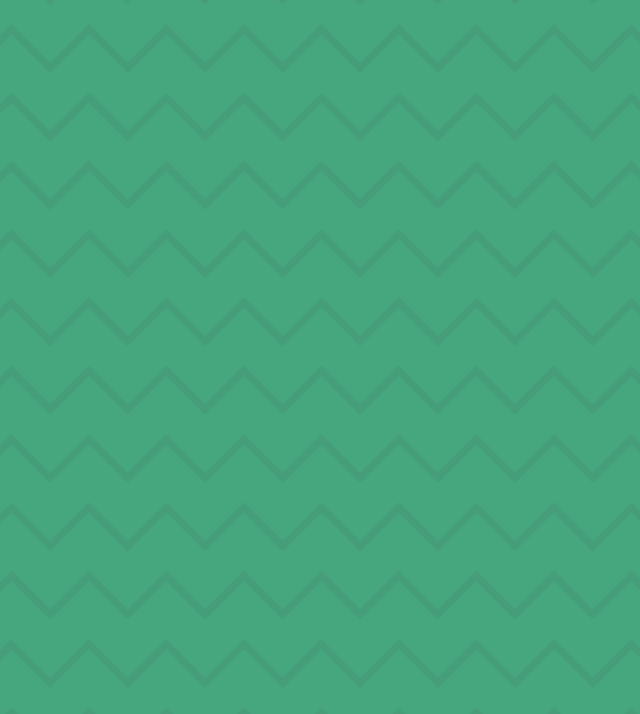
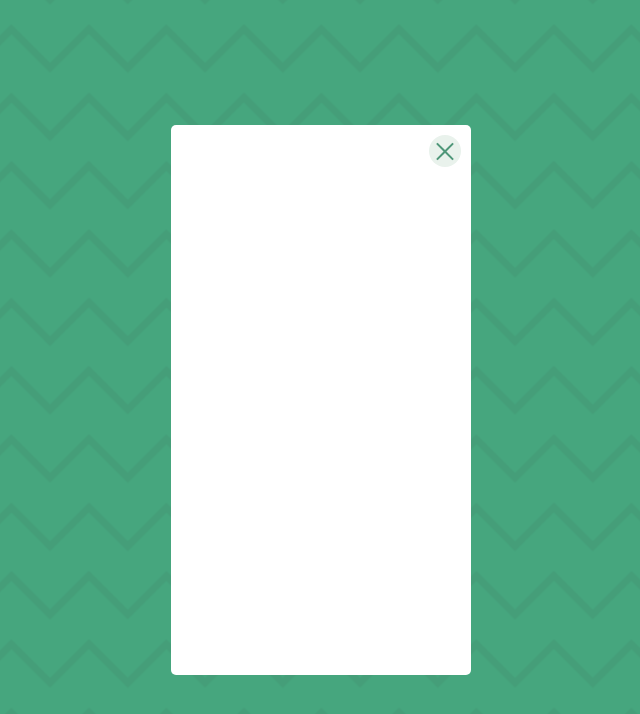
Before and after one commit to ablueblaze/freemote-order-summary, a plain HTML site: page index.html in a window 1280 px wide. Shown: the whole page, without its empty margins (319-959 px from the left). Drawn offline with Linux system fonts and the light colour scheme.

Commit message:
styled nonfunctional close button
The button is inplace. just needs to be made live

```diff
--- a/index.html
+++ b/index.html
@@ -13,5 +13,11 @@
     <link rel="stylesheet" href="style.css" />
     <title>Order Summary</title>
   </head>
-  <body></body>
+  <body>
+    <div class="container">
+      <div class="card">
+        <a class="close" href="#"></a>
+      </div>
+    </div>
+  </body>
 </html>
--- a/style.css
+++ b/style.css
@@ -19,13 +19,13 @@ Core variables
 
   --clr-text-one: #2f463d;
   --clr-text-two: #467a66;
-  --clr-text-three: #4f9779;
+  --clr-text-three-close-btn: #4f9779;
   --clr-text-four: #7a8f85;
 
   --clr-light: #fff;
   --clr-accent-one: #46a67e;
   --clr-accent-two: #67bd99;
-  --clr-accent-three: #e9f2ec;
+  --clr-accent-three-close-btn: #e9f2ec;
   --clr-accent-four: #f0fff5;
 }
 
@@ -81,3 +81,68 @@ body {
   background-position: center;
   background-repeat: repeat;
 }
+
+.container {
+  max-width: 1400px;
+  height: 100%;
+  display: flex;
+  justify-content: center;
+  align-items: center;
+}
+
+/*
+############
+Card
+############
+*/
+
+.card {
+  position: relative;
+  min-width: 300px;
+  max-width: 460px;
+  min-height: 550px;
+  max-height: 750px;
+  background-color: var(--clr-light);
+  border-radius: 5px;
+}
+
+/*
+############
+close button
+############
+*/
+
+.close {
+  position: absolute;
+  display: flex;
+  justify-content: center;
+  align-items: center;
+  right: 10px;
+  top: 10px;
+  width: 32px;
+  height: 32px;
+  background-color: var(--clr-accent-three-close-btn);
+  border-radius: 50%;
+  transition: all ease 200ms;
+}
+.close:hover {
+  transition: all ease 200ms;
+  transform: scale(1.2);
+}
+.close:before,
+.close:after {
+  position: absolute;
+  left: 15px;
+  content: ' ';
+  background-color: var(--clr-text-three-close-btn);
+
+  /* Direct control of the size of the close button */
+  height: 23px;
+  width: 2px;
+}
+.close:before {
+  transform: rotate(45deg);
+}
+.close:after {
+  transform: rotate(-45deg);
+}
```
